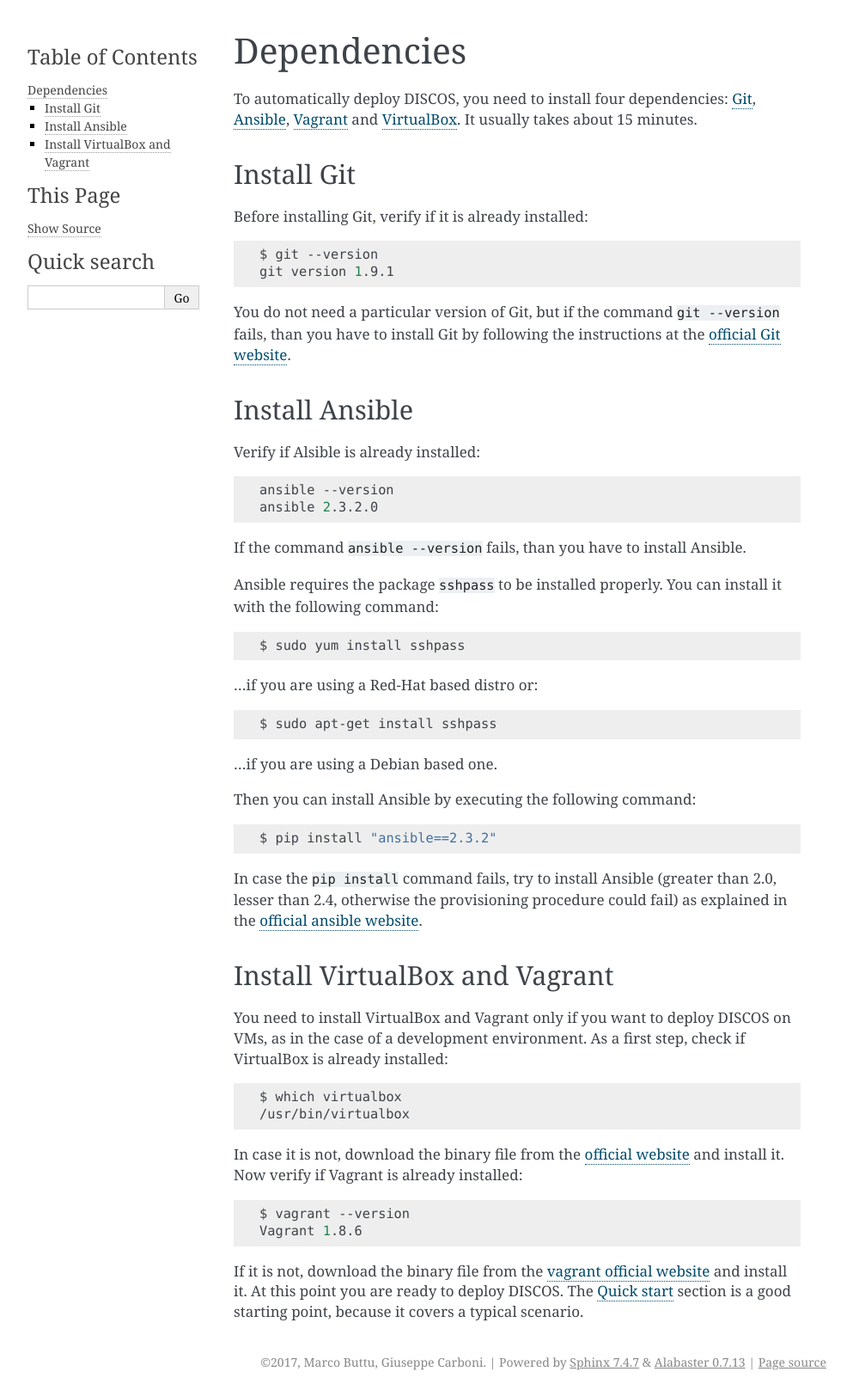
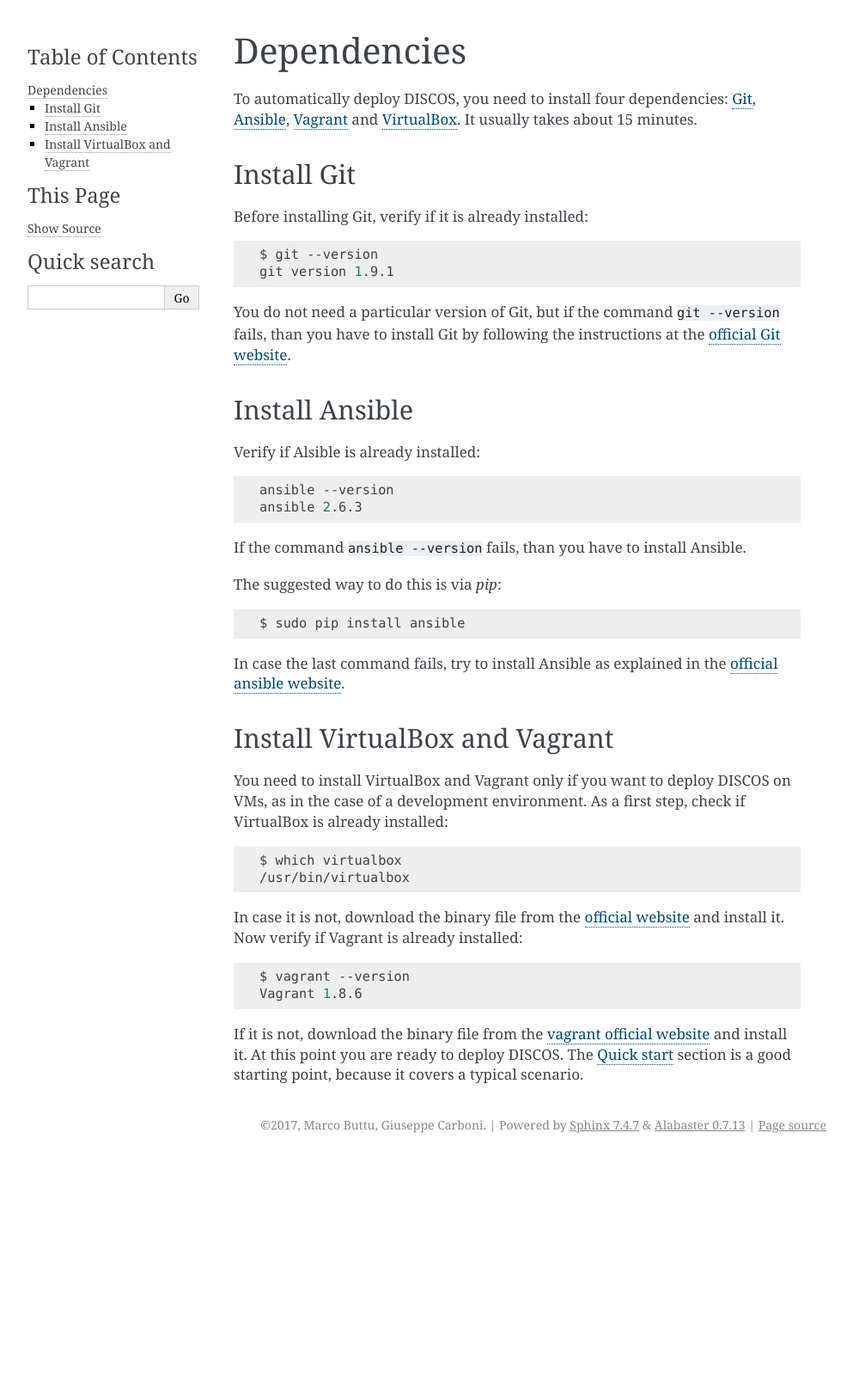
Before and after one commit to marco-buttu/discos-deployment, a Sphinx documentation site: the page built from doc/dependencies.rst, in a window 1280 px wide. Shown: the whole page at 86% size, without its empty margins (148-1141 px from the left). Built offline with Sphinx 7.4.7, drawn with Linux system fonts in a browser that asks for light colours; after the commit the page ends 1348 px from its top, so only the background shows below that.

Commit message:
Fix #126, reworked installation procedure.
Now the installation procedure does not rely on python virtual
environments. Instead, it sources the scripts present in the `scripts`
directory by adding the following line in the user's `~/.bashrc` file:
`source $HOME/<path-to-the-repository-directory>/scripts/source.sh`.
I also added a new script called `discos-vnc`, which establishes the ssh
secure tunnel to the specified virtual machine in order to correctly
open the desired VNC session (for `discos` or `observer` user, only in
console machine).

```diff
--- a/doc/dependencies.rst
+++ b/doc/dependencies.rst
@@ -30,34 +30,18 @@
 .. code-block:: shell
 
    ansible --version
-   ansible 2.3.2.0
+   ansible 2.6.3
 
 If the command ``ansible --version`` fails, than you have to install Ansible.
 
-Ansible requires the package ``sshpass`` to be installed properly. You can install it with the following command:
+The suggested way to do this is via `pip`:
 
 .. code-block:: shell
 
-    $ sudo yum install sshpass
+    $ sudo pip install ansible
 
-...if you are using a Red-Hat based distro or:
-
-.. code-block:: shell
-
-    $ sudo apt-get install sshpass
-
-...if you are using a Debian based one.
-
-Then you can install Ansible by executing the following command:
-
-.. code-block:: shell
-
-    $ pip install "ansible==2.3.2"
-
-In case the ``pip install`` command fails, try to install Ansible
-(greater than 2.0, lesser than 2.4, otherwise the provisioning procedure could fail)
-as explained in the `official ansible website
-<http://docs.ansible.com/ansible/intro_installation.html#installation>`_.
+In case the last command fails, try to install Ansible as explained in the `official
+ansible website <http://docs.ansible.com/ansible/intro_installation.html#installation>`_.
 
 
 Install VirtualBox and Vagrant
```
Also changed, not shown: doc/quickstart.rst (+5 -4 lines), setup.py (+18 -26 lines), 6 other files.
